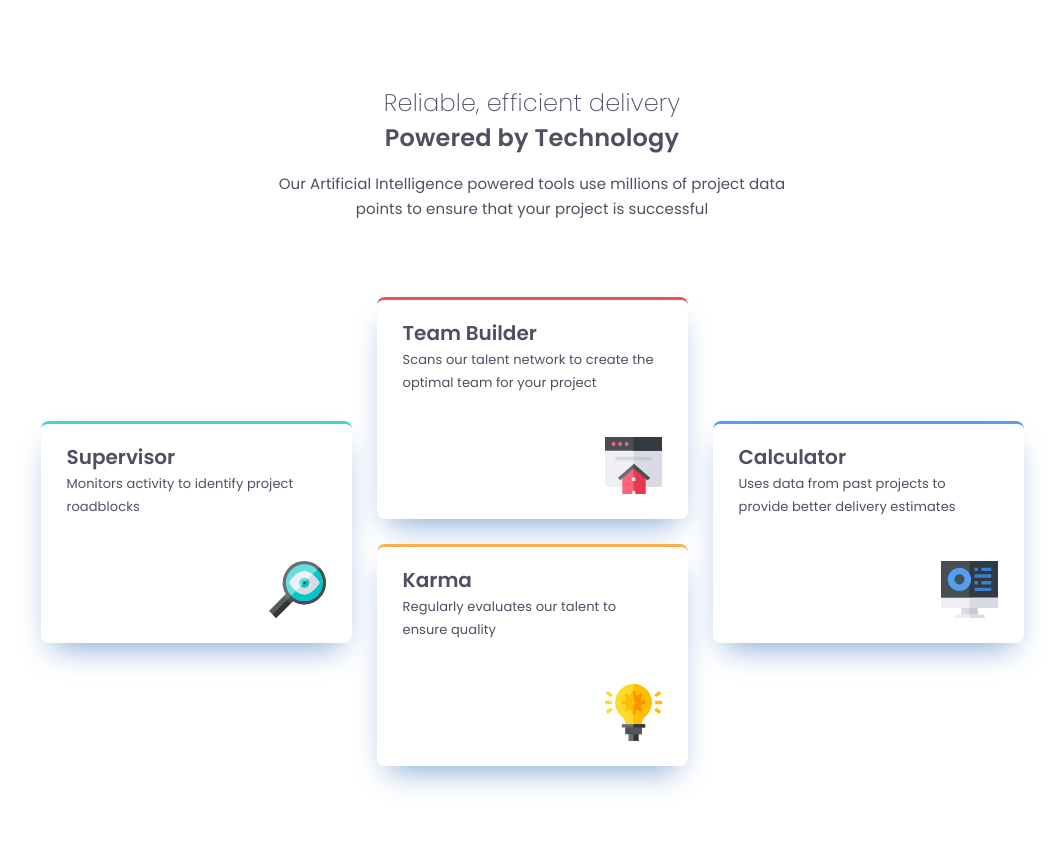
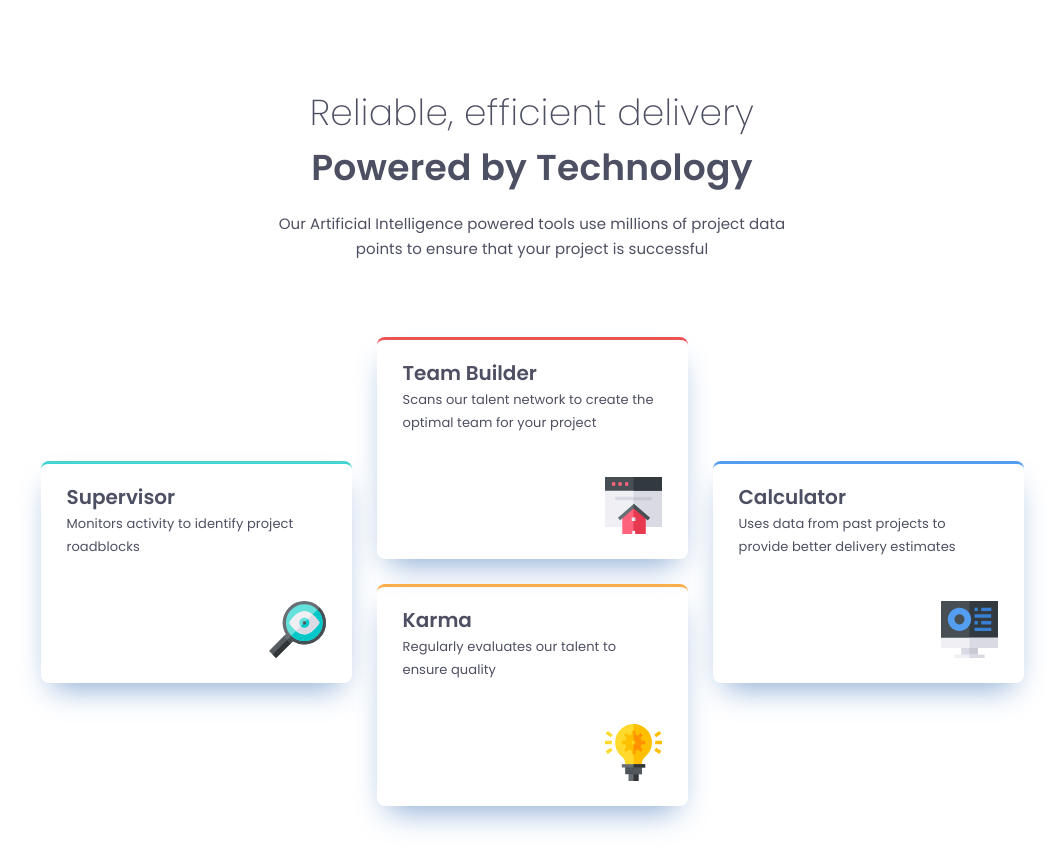
Before and after one commit to rinta-git/FEATURE-DISPLAY-PAGE, a plain HTML site: page index.html in a window 1280 px wide. Shown: the whole page, without its empty margins (108-1172 px from the left). Drawn offline with Linux system fonts and the light colour scheme.

Commit message:
font change

```diff
--- a/style/_card.scss
+++ b/style/_card.scss
@@ -82,6 +82,13 @@
 
 @media (min-width: 992px) {
   .wrapper {
+    .feature-intro {
+      h1,
+      h2 {
+        font-size: variables.$fs-36;
+        letter-spacing: 0.25px;
+      }
+    }
     .cards {
       display: grid;
       grid-template-columns: 1fr 1fr 1fr;
```
Also changed, not shown: style/style.css, 1 other file.
